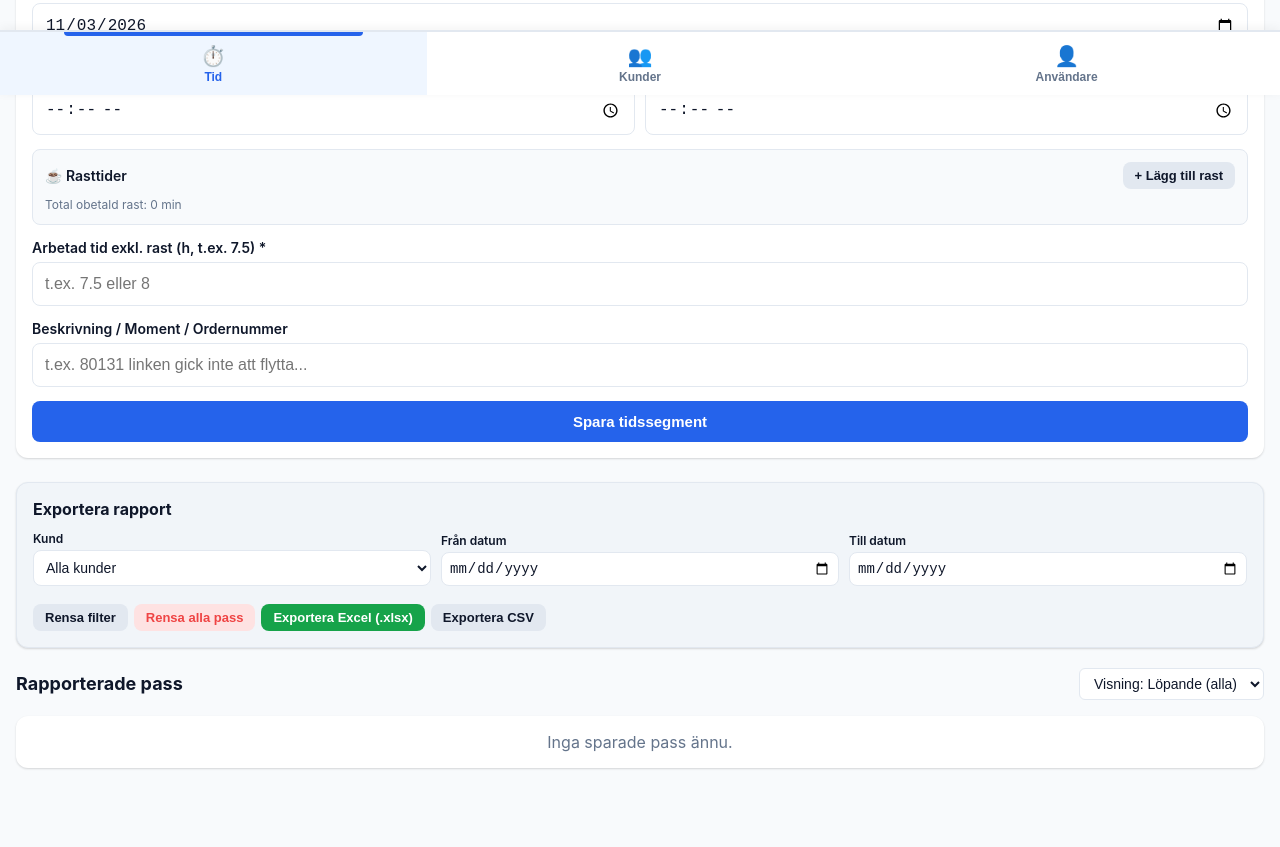
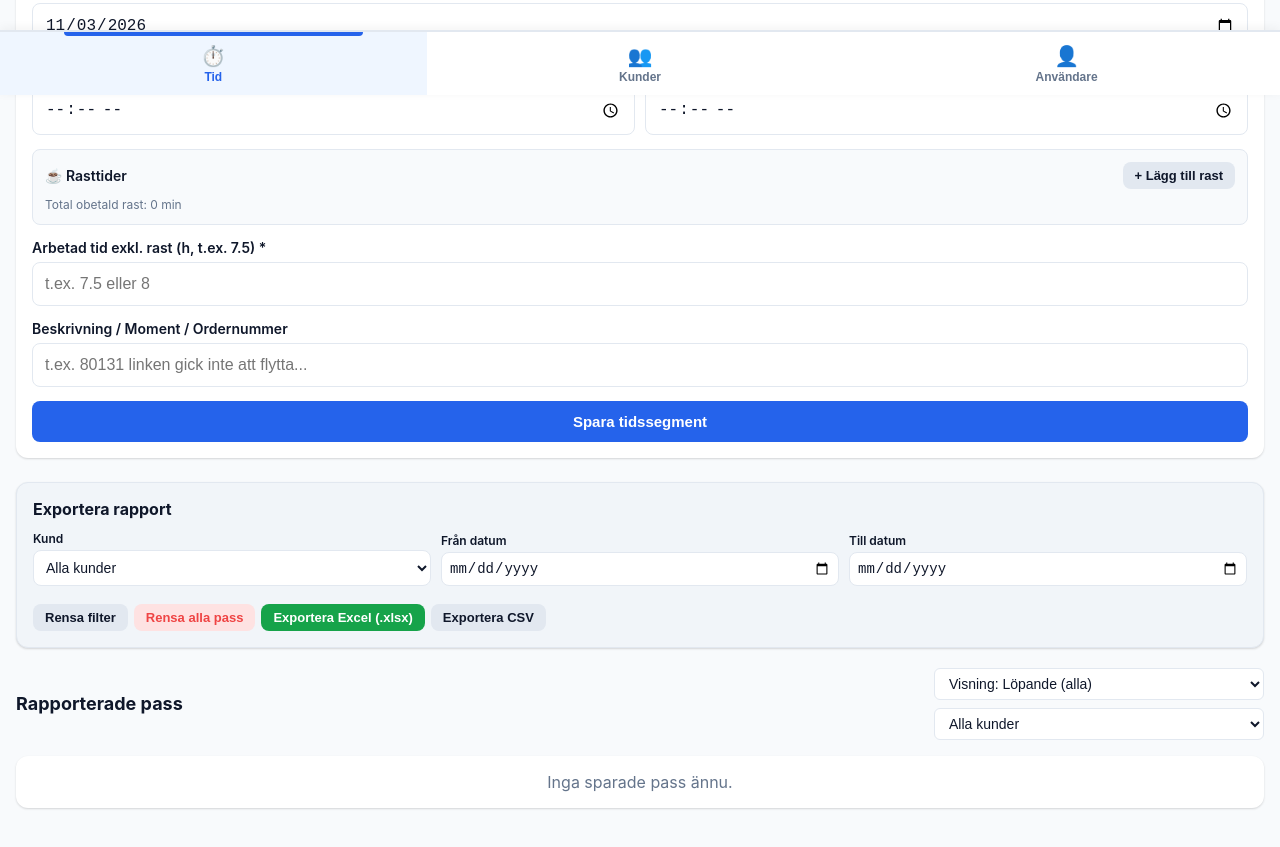
Before and after one commit to bohmto/Tidrapportering-apk, a website: page www/index.html in a window 1280 px wide. Shown: the part 705-1552 px from the top of the page. Drawn offline with Linux system fonts and the light colour scheme.

Commit message:
Add files via upload

```diff
--- a/www/index.html
+++ b/www/index.html
@@ -561,10 +561,13 @@
 
     <div class="header" style="margin-top: 20px; display: flex; justify-content: space-between; align-items: center; flex-wrap: wrap; gap: 10px;">
       <h2 style="margin: 0;">Rapporterade pass</h2>
-      <div style="min-width: 180px;">
+      <div style="display: flex; gap: 8px; flex-wrap: wrap;">
         <select id="view-mode-select" onchange="renderTimeEntries()" style="padding: 6px 10px; font-size: 14px; background: #fff; border-radius: 6px; border: 1px solid var(--border);">
           <option value="running">Visning: Löpande (alla)</option>
           <option value="monthly">Visning: Per månad</option>
+        </select>
+        <select id="filter-customer-select" onchange="renderTimeEntries()" style="padding: 6px 10px; font-size: 14px; background: #fff; border-radius: 6px; border: 1px solid var(--border);">
+          <option value="all">Alla kunder</option>
         </select>
       </div>
     </div>
@@ -1470,7 +1473,7 @@
 
     async function triggerManualSync() {
       const backupObj = {
-        version: "5.17",
+        version: "5.18",
         profileId: activeProfileId,
         exportDate: new Date().toISOString(),
         customers: getCustomers(),
@@ -1483,7 +1486,7 @@
 
     async function selectAndroidBackupFolder() {
       const backupObj = {
-        version: "5.17",
+        version: "5.18",
         profileId: activeProfileId,
         exportDate: new Date().toISOString(),
         customers: getCustomers(),
@@ -2182,7 +2185,7 @@
 
     function buildBackupObject() {
       return {
-        version: "5.17",
+        version: "5.18",
         profileId: activeProfileId,
         exportDate: new Date().toISOString(),
         customers: getCustomers(),
@@ -2418,16 +2421,25 @@
       const liveSel = document.getElementById('live-customer');
       const timeSel = document.getElementById('time-customer');
       const exportSel = document.getElementById('export-customer-select');
+      const filterSel = document.getElementById('filter-customer-select');
+
+      const currentFilterVal = filterSel ? filterSel.value : 'all';
 
       liveSel.innerHTML = '<option value="">Välj kund för stämpling...</option>';
       timeSel.innerHTML = '<option value="">Välj kund...</option>';
       exportSel.innerHTML = '<option value="all">Alla kunder</option>';
+      if (filterSel) filterSel.innerHTML = '<option value="all">Alla kunder</option>';
 
       customers.forEach(c => {
         liveSel.innerHTML += `<option value="${c.id}">${c.name}</option>`;
         timeSel.innerHTML += `<option value="${c.id}">${c.name}</option>`;
         exportSel.innerHTML += `<option value="${c.id}">${c.name}</option>`;
+        if (filterSel) filterSel.innerHTML += `<option value="${c.id}">${c.name}</option>`;
       });
+
+      if (filterSel) {
+        filterSel.value = currentFilterVal;
+      }
     }
 
     async function startShift() {
@@ -2877,6 +2889,7 @@
       const listContainer = document.getElementById('time-list');
       const overviewContainer = document.getElementById('monthly-overview');
       const viewMode = document.getElementById('view-mode-select').value;
+      const filterCustId = document.getElementById('filter-customer-select').value;
       const monthFilterContainer = document.getElementById('month-filter-container');
       const monthSelect = document.getElementById('select-month-filter');
 
@@ -2913,15 +2926,19 @@
         monthFilterContainer.style.display = 'none';
       }
 
-      // Filtrera baserat på visningsläge
+      // Filtrera baserat på visningsläge, månad och kund
       let activeEntries = entries;
       if (viewMode === 'monthly' && monthSelect.value) {
         const selectedYM = monthSelect.value;
-        activeEntries = entries.filter(e => e.date && e.date.startsWith(selectedYM));
+        activeEntries = activeEntries.filter(e => e.date && e.date.startsWith(selectedYM));
+      }
+
+      if (filterCustId !== 'all') {
+        activeEntries = activeEntries.filter(e => e.customerId === filterCustId);
       }
 
       if (activeEntries.length === 0) {
-        listContainer.innerHTML = '<div class="card" style="text-align:center; color: var(--text-muted);">Inga pass hittades för vald månad.</div>';
+        listContainer.innerHTML = '<div class="card" style="text-align:center; color: var(--text-muted);">Inga pass hittades för vald filtrering.</div>';
         return;
       }
 
@@ -2976,8 +2993,13 @@
       summaryCard.style.background = '#1e293b';
       summaryCard.style.color = '#fff';
       summaryCard.style.marginTop = '16px';
+
+      const selectedCustObj = customers.find(c => c.id === filterCustId);
+      const custLabel = selectedCustObj ? selectedCustObj.name : 'Alla kunder';
+      const timeLabel = viewMode === 'monthly' ? monthSelect.value : 'Alla pass';
+
       summaryCard.innerHTML = `
-        <h3 style="margin:0 0 8px 0; font-size:16px; color:#38bdf8;">📊 Sammanställning (${viewMode === 'monthly' ? monthSelect.value : 'Alla pass'})</h3>
+        <h3 style="margin:0 0 8px 0; font-size:16px; color:#38bdf8;">📊 Sammanställning (${timeLabel} • ${custLabel})</h3>
         <div style="display:flex; justify-content:space-between; font-size:15px; margin-top:6px;">
           <span>Total arbetstid: <strong>${Number(grandTotalHours.toFixed(2))} h</strong></span>
           <span>Totalsumma: <strong>${Math.round(grandTotalCost).toLocaleString('sv-SE')} kr</strong></span>
@@ -3278,7 +3300,7 @@
     }
 
     async function exportData() {
-      const backupObj = { version: "5.17", profileId: activeProfileId, customers: getCustomers(), entries: getTimeEntries(), client: getClientInfo(), schedule: getScheduleInfo() };
+      const backupObj = { version: "5.18", profileId: activeProfileId, customers: getCustomers(), entries: getTimeEntries(), client: getClientInfo(), schedule: getScheduleInfo() };
       await saveOrShareFile(JSON.stringify(backupObj, null, 2), `backup_${activeProfileId}.json`, 'application/json');
     }
 
```
